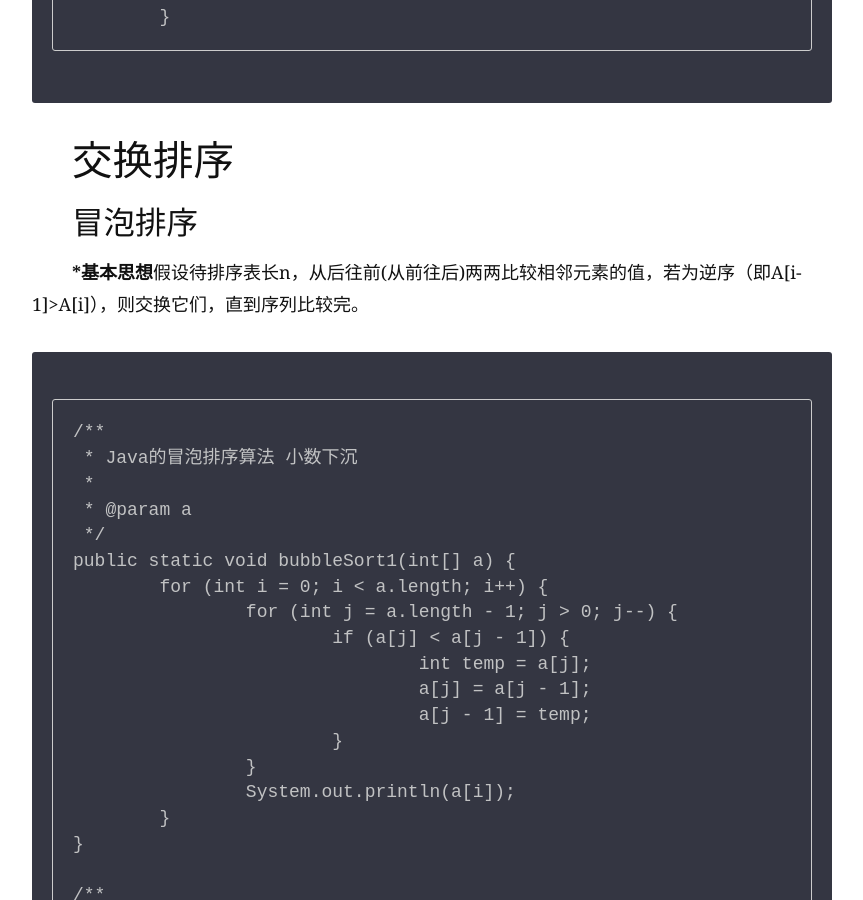
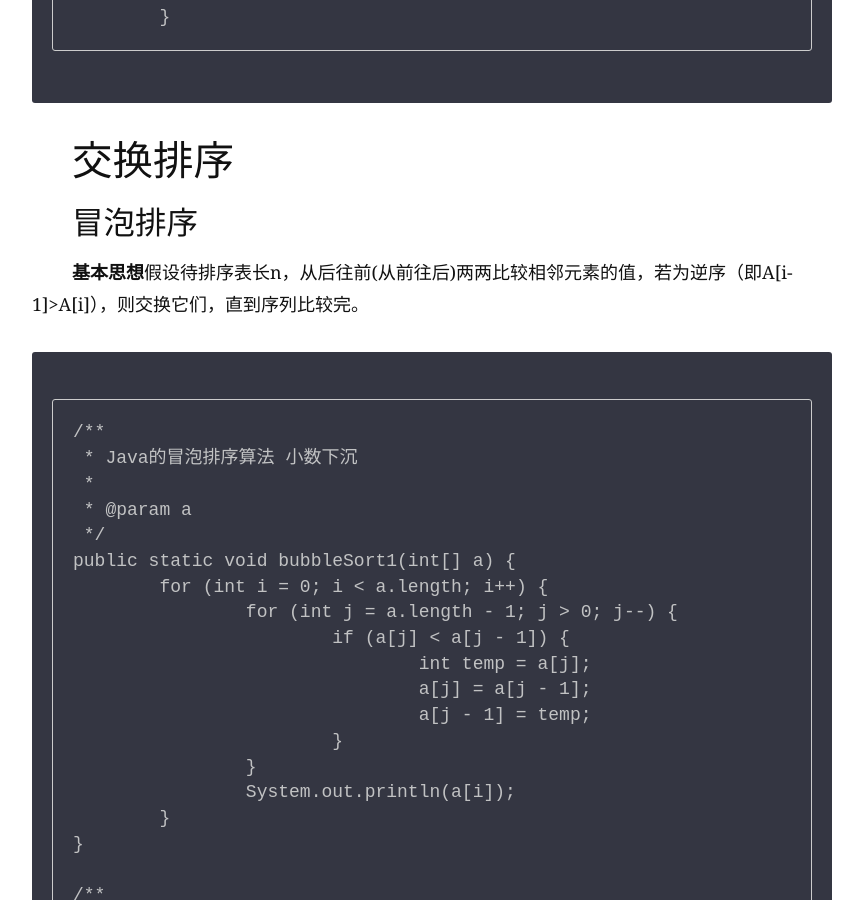
Before and after one commit to luonaibin/luonaibin.github.io, a Jekyll site: the page built from _posts/2015-07-14-Sort-Algorithm.markdown, in a window 1280 px wide and 900 px high, scrolled down 2307 px. Shown: the whole window, without its empty margins (208-1071 px from the left). Built offline with Jekyll 4.4.1, drawn with Linux system fonts in a browser that asks for light colours; Markdown is read by kramdown in place of the engine named in the settings.

```diff
--- a/_posts/2015-07-14-Sort-Algorithm.markdown
+++ b/_posts/2015-07-14-Sort-Algorithm.markdown
@@ -72,7 +72,7 @@ p{
 
 ## 交换排序
 ### 冒泡排序
-***基本思想**假设待排序表长n，从后往前(从前往后)两两比较相邻元素的值，若为逆序（即A[i-1]>A[i]），则交换它们，直到序列比较完。
+**基本思想**假设待排序表长n，从后往前(从前往后)两两比较相邻元素的值，若为逆序（即A[i-1]>A[i]），则交换它们，直到序列比较完。
 
 	/**
 	 * Java的冒泡排序算法 小数下沉
```
